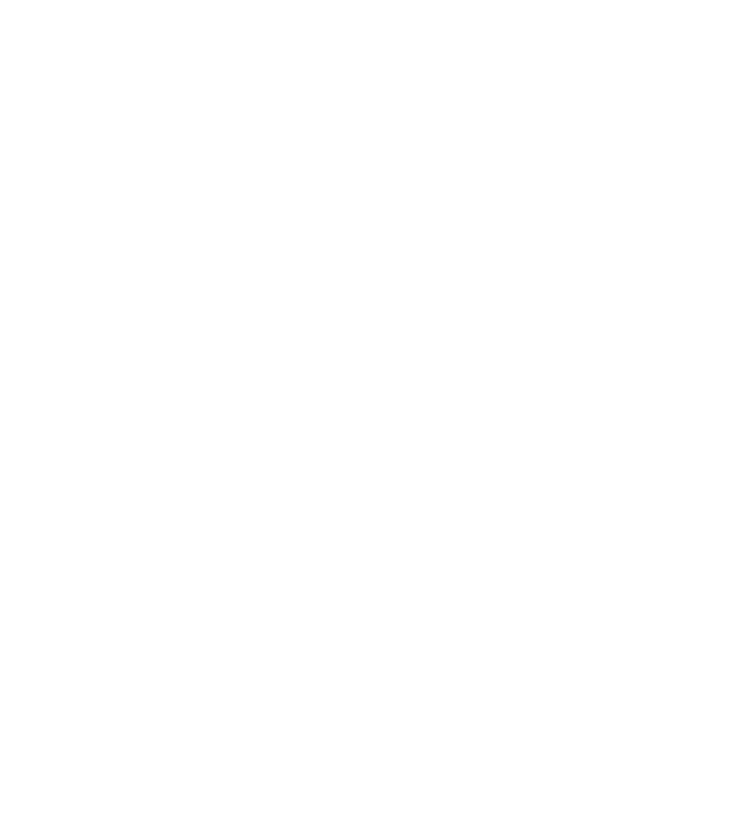
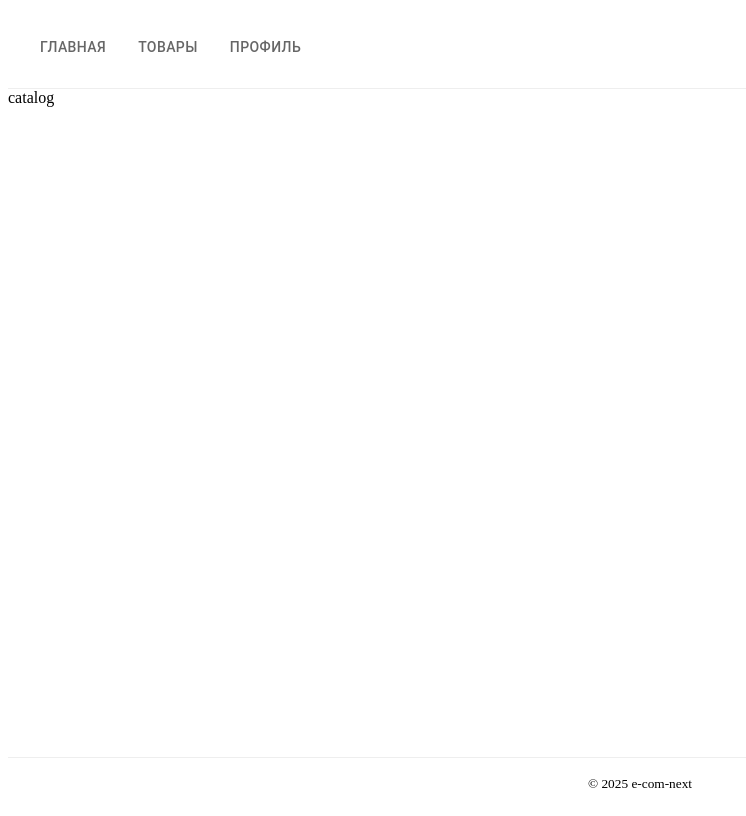
Before and after one commit to shnqx/e-com-next, a Next.js app in the folder e-com-next/: page /catalog in a window 1280 px wide. Shown: the whole page, without its empty margins (0-746 px from the left). Built offline with nearby package versions, Linux system fonts and the light colour scheme.

Commit message:
footer & header

```diff
--- a/e-com-next/src/app/catalog/page.tsx
+++ b/e-com-next/src/app/catalog/page.tsx
@@ -0,0 +1,7 @@
+export default function Catalog() {
+  return (
+    <>
+    catalog
+    </>
+  );
+}
--- a/e-com-next/src/app/layout.tsx
+++ b/e-com-next/src/app/layout.tsx
@@ -1,7 +1,14 @@
-export default function RootLayout() {
+import Header from "@/components/Header";
+import Footer from "@/components/Footer";
+
+export default function RootLayout({ children }: { children: React.ReactNode }) {
   return (
     <html lang="en">
-      <body></body>
+      <body style={{ display: "flex", flexDirection: "column", minHeight: "100vh" }}>
+        <Header />
+        <main style={{ flex: 1 }}>{children}</main>
+        <Footer />
+      </body>
     </html>
   );
 }
--- a/e-com-next/src/app/page.tsx
+++ b/e-com-next/src/app/page.tsx
@@ -1,6 +1,7 @@
 export default function Main() {
   return (
     <>
+    main
     </>
   );
 }
--- a/e-com-next/src/components/Footer.tsx
+++ b/e-com-next/src/components/Footer.tsx
@@ -0,0 +1,7 @@
+export default function Footer() {
+  return (
+    <footer style={{ padding: "16px", borderTop: "1px solid #eee", marginTop: "auto", textAlign: "center" }}>
+      <small>© {new Date().getFullYear()} e-com-next</small>
+    </footer>
+  );
+}
--- a/e-com-next/src/components/Header.tsx
+++ b/e-com-next/src/components/Header.tsx
@@ -0,0 +1,28 @@
+'use client'
+import { Tabs, Tab, Box } from "@mui/material";
+import ShoppingCartIcon from '@mui/icons-material/ShoppingCart';
+import { useRouter } from "next/navigation";
+
+export default function Header() {
+  const router = useRouter();
+
+  return (
+    <header style={{ padding: "16px", borderBottom: "1px solid #eee" }}>
+      <Box display="flex" alignItems="center">
+        <Tabs value={false} style={{ minHeight: 0 }}>
+          <Tab label="Главная" onClick={() => router.push("/")} />
+          <Tab label="Товары" onClick={() => router.push("/catalog")} />
+          <Tab label="Профиль" onClick={() => router.push("/profile")} />
+        </Tabs>
+        <Box flexGrow={1} />
+        <Tabs value={false} style={{ minHeight: 0 }}>
+          <Tab
+            icon={<ShoppingCartIcon color="info" />}
+            aria-label="cart"
+            onClick={() => router.push("/cart")}
+          />
+        </Tabs>
+      </Box>
+    </header>
+  );
+}
```
Also changed, not shown: e-com-next/package.json (+10 -6 lines), e-com-next/src/app/cart/page.tsx (+7 -0 lines), e-com-next/src/app/checkout/page.tsx (+7 -0 lines), e-com-next/src/app/login/page.tsx (+7 -0 lines), e-com-next/src/app/profile/page.tsx (+7 -0 lines), 1 other file (tests, documents, lock files or other folders).
